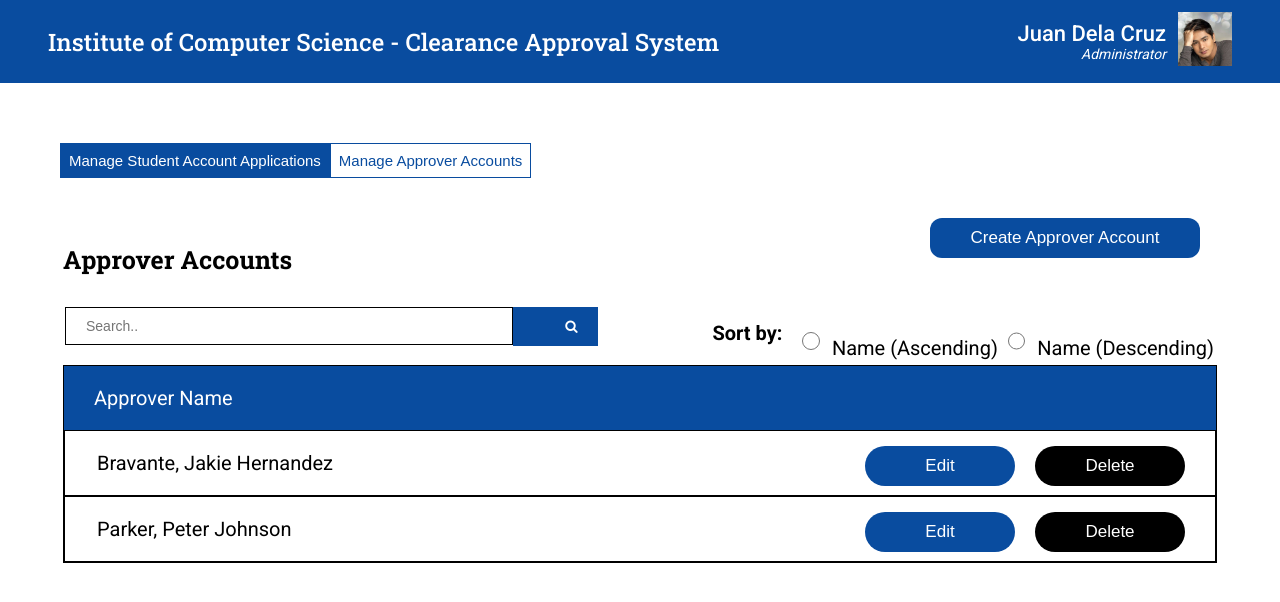
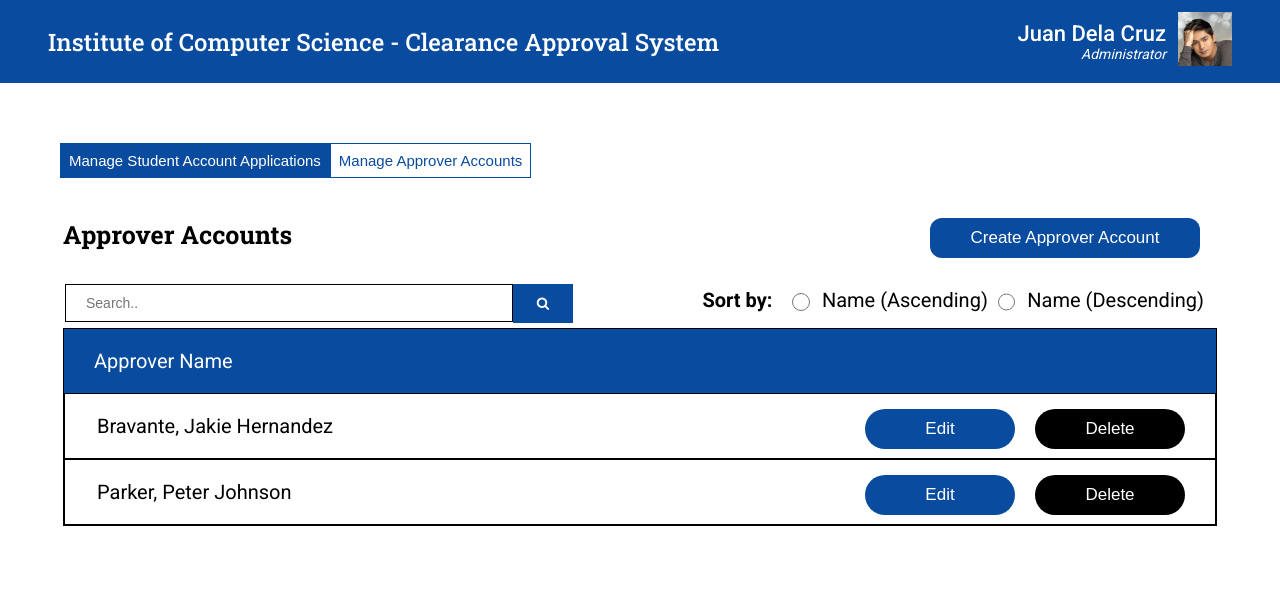
Before and after one commit to jakiebravarian/ICS_Clearance_System, a React (Create React App) app in the folder frontend/: page /manage-approvers in a window 1280 px wide. Shown: the top 602 px of the page. Built offline with nearby package versions, Linux system fonts and the light colour scheme.

Commit message:
fix: alignment, margins and sizes

```diff
--- a/frontend/src/assets/styles/admin.css
+++ b/frontend/src/assets/styles/admin.css
@@ -4,6 +4,7 @@
 
 .roboto-slab {
     font-family: Roboto Slab;
+    margin: 0px;
 }
 
 /* background colors for the buttons */
@@ -42,6 +43,7 @@
 .sort-radio {
     min-width: 20px;
     width: 20px;
+    margin: 0px;
     margin-right: 5px;
 }
 
@@ -53,21 +55,25 @@
     margin-top: 40px;
     justify-content: space-between;
     margin-left: 63px;
+    margin-bottom: 20px;
 }
 
 .student-sort {
     margin-top: 16px;
-    margin-right: 90px;
+    margin-right: 85px;
 }
 
+.student-sort>div>p{
+    margin: 0px;
+    margin-right: 20px;
+}
 .approver-sort {
     margin-left: auto;
     margin-right: 66px;
 }
 
 .sort-form {
-    margin-top: 20px;
-    margin-left: 20px;
+    display: flex;
 }
 
 .first-col-label {
@@ -201,7 +207,7 @@
 
 .search-button {
     height: 38.5px;
-    width: 85px;
+    width: 60px;
     background-color: #094C9F;
     color: white;
     border: none;
@@ -210,3 +216,29 @@
 .search-bar {
     margin-left: 65px;
 }
+
+.approver-type-label {
+    font-size: 15px;
+}
+
+.approver-type-dropdown {
+    margin-top: 6px;
+    border-radius: 10px;
+    height: 38px;
+    width: 470px;
+    min-width: 50px;
+}
+
+.approver-sort>div>p{
+    margin: 0px;
+    margin-right: 20px;
+}
+
+.row.approver-sort{
+    display: flex;
+    padding: 10px;
+}
+
+.fa.fa-search{
+    margin: 0px;
+}
```
